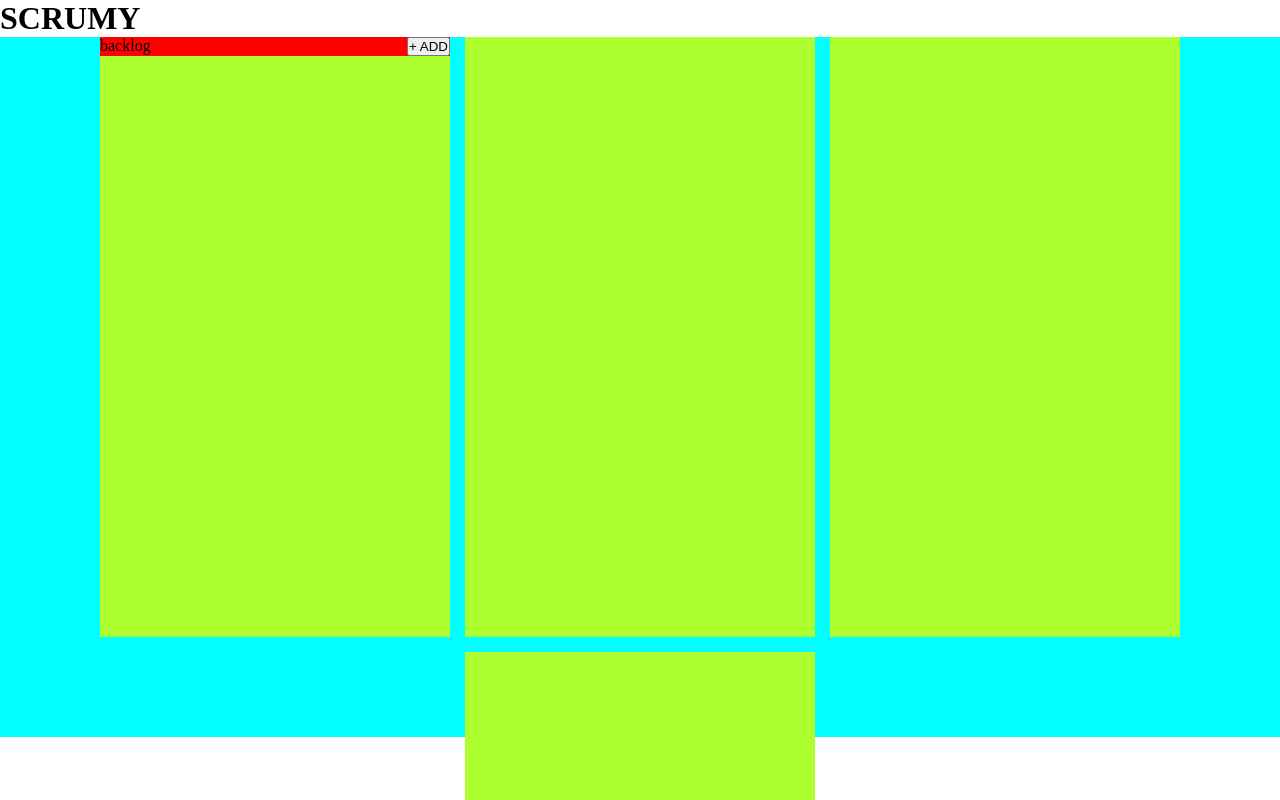
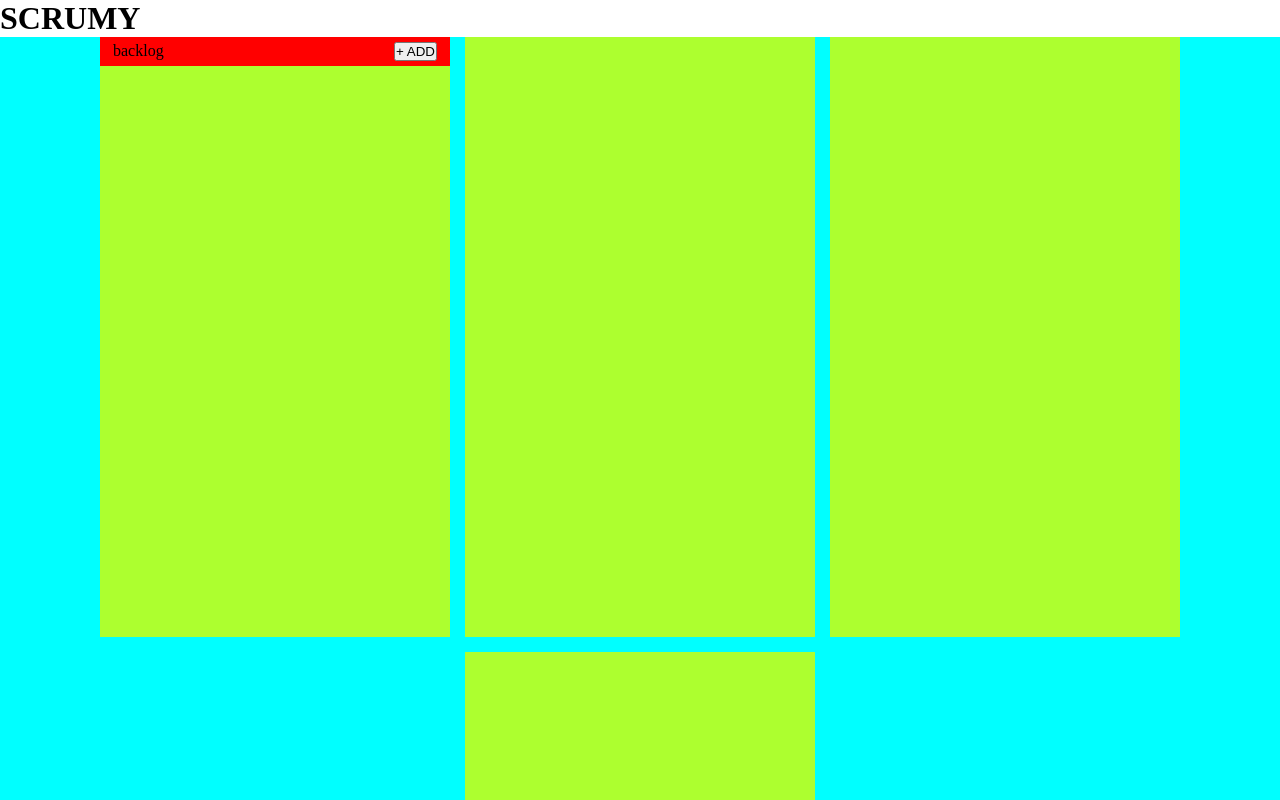
Before and after one commit to yassir346/Plan_dAction, a plain HTML site: page Plan_dAction/Project/index.html in a window 1280 px wide. Shown: the top 800 px of the page. Drawn offline with Linux system fonts and the light colour scheme.

Commit message:
Ajouter le bouton de l'ajout de backlog

```diff
--- a/Plan_dAction/Project/main.css
+++ b/Plan_dAction/Project/main.css
@@ -5,7 +5,6 @@
 
 .main-section{
     background-color: aqua;
-    height: 700px;
     display: flex;
     gap: 15px;
     align-items: center;
@@ -17,14 +16,23 @@
     background-color: greenyellow;
     height: 600px;
     width: 350px;
+    overflow-y: scroll;
 }
 
 .backlog-header-btn{
     background-color: red;
     display: flex;
     justify-content: space-between;
+    padding: 5px 13px;
 }
 
-.backlog-add{
+#backlog-add{
+    height: 580px;
+}
+
+#backlog-add div{
+    background-color: tomato;
+    margin: 15px;
+
 
 }
```
Also changed, not shown: Plan_dAction/Project/index.html (+3 -1 lines).
